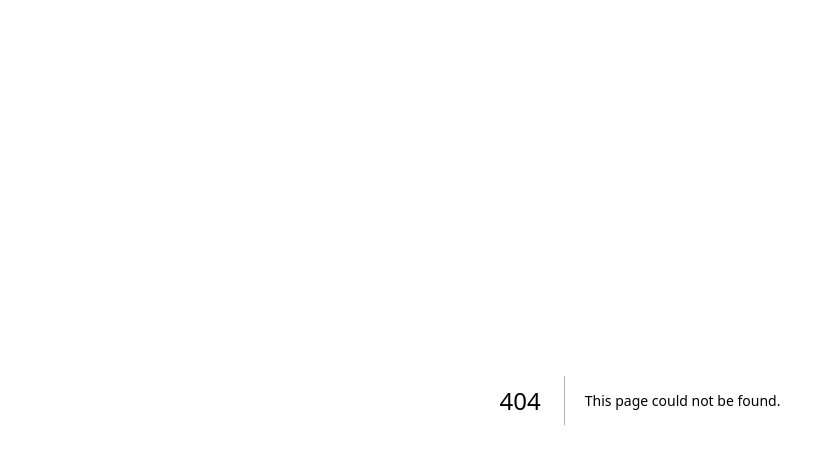
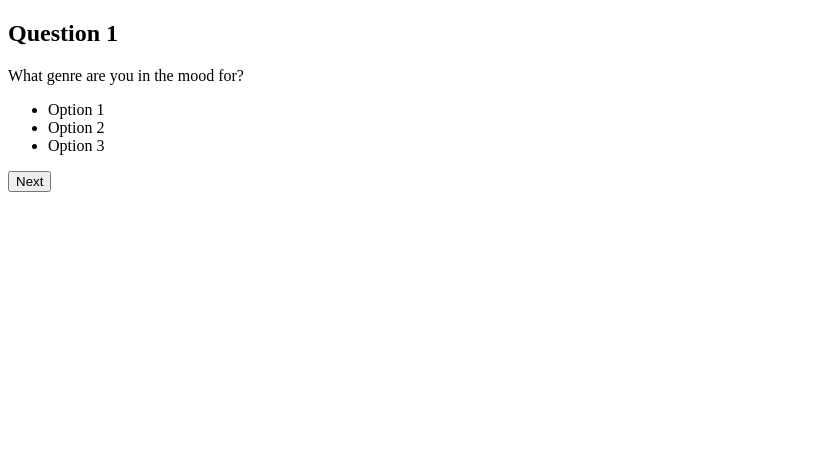
Before and after one commit to sukh-virdi-mhra/what-book-should-i-read, a Next.js app in the folder what-book-should-i-read/: page /question in a window 1280 px wide. Before the commit this address had no page. Shown: the top 464 px of the page, without its empty margins (0-835 px from the left). Built offline with nearby package versions, Linux system fonts and the light colour scheme.

Commit message:
start writing question component

```diff
--- /dev/null
+++ b/what-book-should-i-read/src/pages/question.js
@@ -0,0 +1,18 @@
+import React from "react";
+
+const QuestionPage = () => {
+  return (
+    <div>
+      <h2>Question 1</h2>
+      <p>What genre are you in the mood for?</p>
+      <ul>
+        <li>Option 1</li>
+        <li>Option 2</li>
+        <li>Option 3</li>
+      </ul>
+      <button>Next</button>
+    </div>
+  );
+};
+
+export default QuestionPage;
```
